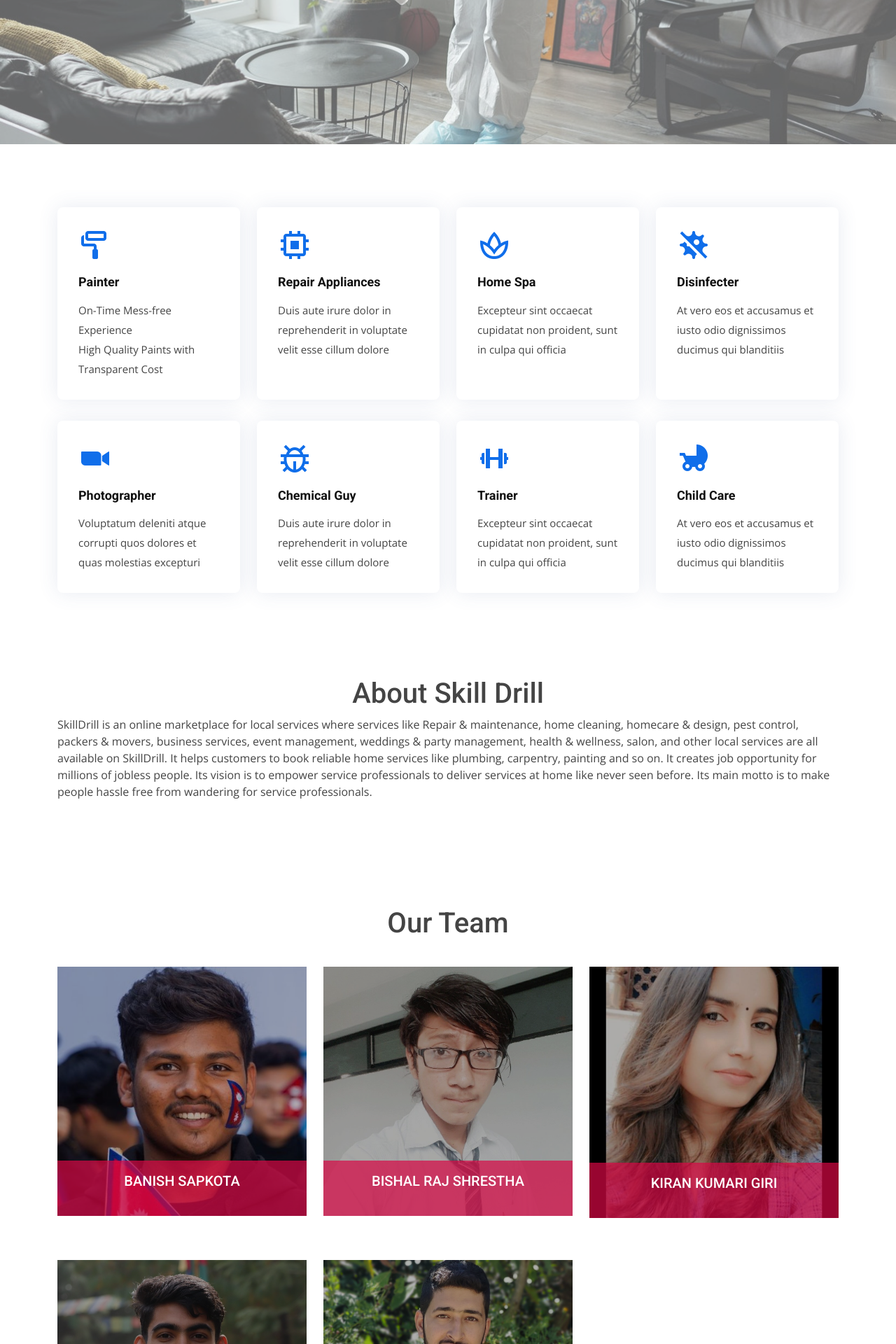
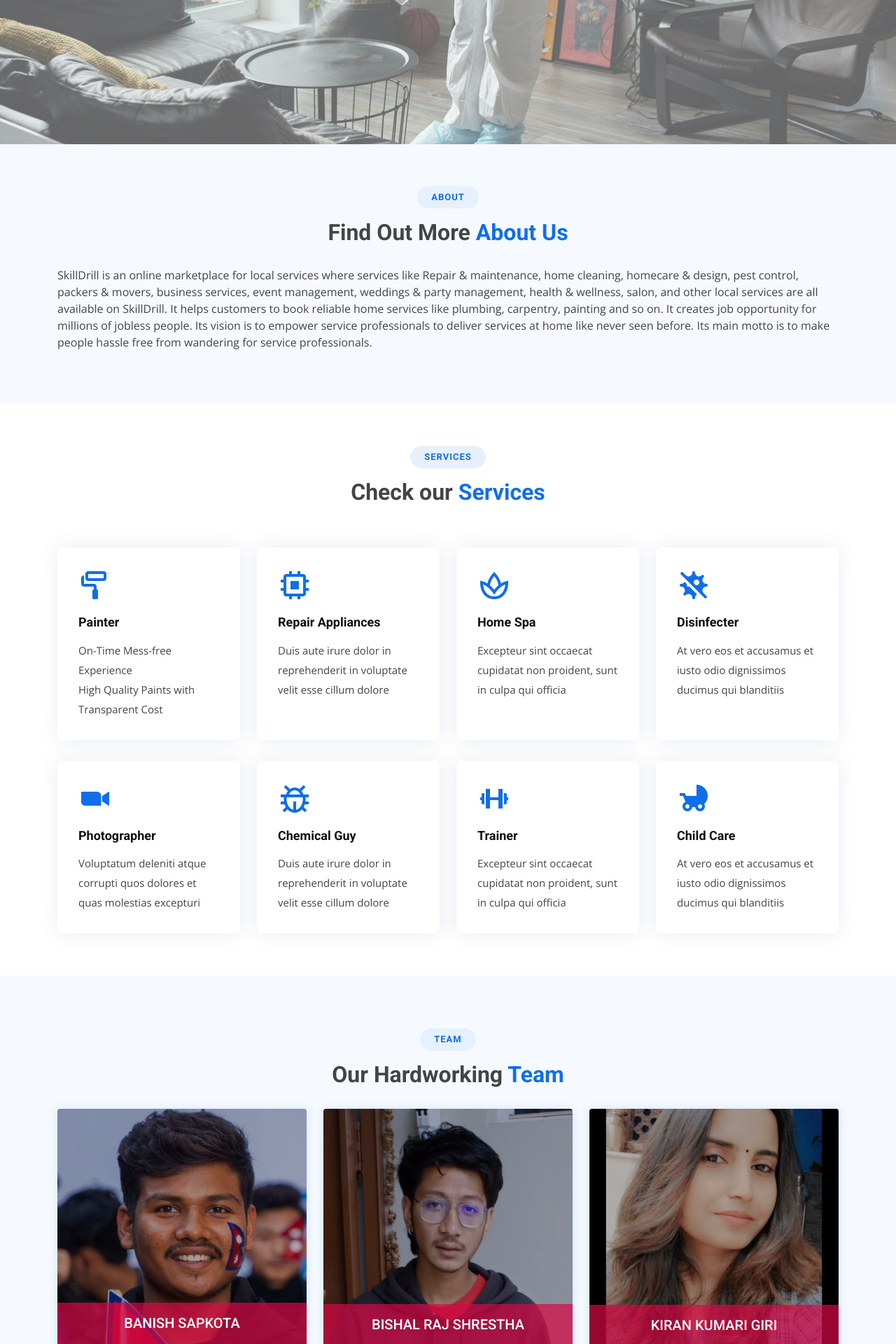
Before and after one commit to Real-World-Project/SkillDrill, a Django app: page / in a window 1280 px wide. Shown: the part 520-2440 px from the top of the page at 70% size. Run offline with Django 3.2, Linux system fonts and the light colour scheme; some libraries are stand-ins or nearby versions.

Commit message:
landing_page

```diff
--- a/home/templates/home/home.html
+++ b/home/templates/home/home.html
@@ -19,12 +19,35 @@
    </div>
  </section><!-- End Hero -->
 
+ <!-- Our Team section -->
+
+ <!-- ======= About Section ======= -->
+     <section id="about" class="about section-bg">
+      <div class="container" data-aos="fade-up">
+       <div class="section-title">
+        <h2>About</h2>
+        <h3>Find Out More <span>About Us</span></h3>
+      </div>
+      <p>
+           SkillDrill is an online marketplace for local services where services like Repair & maintenance, home cleaning,
+           homecare & design, pest control, packers & movers, business services, event management, weddings & party management,
+           health & wellness, salon, and other local services are all available on SkillDrill. It helps customers to book reliable
+           home services like plumbing, carpentry, painting and so on. It creates job opportunity for millions of jobless people.
+           Its vision is to empower service professionals to deliver services at home like never seen before. Its main motto is to make
+           people hassle free from wandering for service professionals.
+      </p>
+    </div>
+  </section>
+
  <main id="main">
 
      <!-- ======= Featured Services Section Bishal ======= -->
      <section id="featured-services" class="featured-services">
        <div class="container" data-aos="fade-up">
-
+         <div class="section-title">
+           <h2>Services</h2>
+           <h3>Check our <span>Services</span></h3>
+        </div>
          <div class="row">
            <div class="col-md-6 col-lg-3 d-flex align-items-stretch mb-5 mb-lg-0">
              <div class="icon-box" data-aos="fade-up" data-aos-delay="100">
@@ -97,31 +120,14 @@
      </section><!-- End Featured Services Section -->
 
    <!-- Our Team section -->
-
-    <section id="about">
-        <div class="container" data-aos="fade-up">
-          <h1 class="text-center">About Skill Drill</h1>
-          <div class="text">
-              <p>
-                  SkillDrill is an online marketplace for local services where services like Repair & maintenance, home cleaning,
-                  homecare & design, pest control, packers & movers, business services, event management, weddings & party management,
-                  health & wellness, salon, and other local services are all available on SkillDrill. It helps customers to book reliable
-                  home services like plumbing, carpentry, painting and so on. It creates job opportunity for millions of jobless people.
-                  Its vision is to empower service professionals to deliver services at home like never seen before. Its main motto is to make
-                  people hassle free from wandering for service professionals.
-              </p>
-          </div>
-        </div>
-    </section>
-
-   <!-- Our Team section -->
-   <section id="our-team">
+   <section id="team" class="team section-bg">
       <div id="rs-team" class="rs-team fullwidth-team pt-100 pb-70 mt-3">
-          <div class="container" data-aos="fade-up">
-              <h1 class="text-center">Our Team</h1>
+          <div class="container section-title" data-aos="fade-up">
+              <h2>Team</h2>
+              <h3>Our Hardworking <span>Team</span></h3>
               <div class="row">
                   <div class="col-lg-4 col-md-6">
-                      <div class="team-item">
+                      <div class="member team-item">
                           <div class="team-img">
                               <img src="{% static 'img/team/banish.jpg' %}" alt="team Image">
                               <div class="normal-text">
@@ -158,7 +164,7 @@
                       </div>
                   </div>
                   <div class="col-lg-4 col-md-6">
-                      <div class="team-item">
+                      <div class="member team-item">
                           <div class="team-img">
                               <img src="{% static 'img/team/bishal.jpg' %}" alt="team Image">
                               <div class="normal-text">
@@ -195,7 +201,7 @@
                       </div>
                   </div>
                   <div class="col-lg-4 col-md-6">
-                      <div class="team-item">
+                      <div class="member team-item">
                           <div class="team-img">
                               <img src="{% static 'img/team/kiran.jpg' %}" alt="team Image">
                               <div class="normal-text">
@@ -232,7 +238,7 @@
                       </div>
                   </div>
                   <div class="col-lg-4 col-md-6">
-                      <div class="team-item">
+                      <div class="member team-item">
                           <div class="team-img">
                               <img src="{% static 'img/team/sagar.jpg' %}" alt="team Image">
                               <div class="normal-text">
@@ -269,7 +275,7 @@
                       </div>
                   </div>
                   <div class="col-lg-4 col-md-6">
-                      <div class="team-item">
+                      <div class="member team-item">
                           <div class="team-img">
                               <img src="{% static 'img/team/achbj.jpg' %}" alt="team Image">
                               <div class="normal-text">
--- a/skilldrill/templates/layout.html
+++ b/skilldrill/templates/layout.html
@@ -65,9 +65,9 @@
       <ul>
         <li><a class="nav-link scrollto active" href="#hero">Home</a></li>
         <li><a class="nav-link scrollto" href="#about">About</a></li>
-        <li><a class="nav-link scrollto" href="#services">Services</a></li>
+        <li><a class="nav-link scrollto" href="#featured-services">Services</a></li>
         <li><a class="nav-link scrollto " href="#portfolio">Professionals</a></li>
-        <li><a class="nav-link scrollto" href="#our-team">Team</a></li>
+        <li><a class="nav-link scrollto" href="#team">Team</a></li>
         <!-- Dropdown Menu Rakhne bhaye -->
         <!-- <li class="dropdown"><a href="#"><span>Drop Down</span> <i class="bi bi-chevron-down"></i></a>
           <ul>
@@ -87,6 +87,10 @@
           </ul>
         </li>-->
         <li><a class="nav-link scrollto" href="#contact">Contact</a></li>
+        <li><button type="button" class="btn btn-dark">
+          <a class="text text-light" href="#login">Login</a>
+
+        </button></li>
       </ul>
       <i class="bi bi-list mobile-nav-toggle"></i>
     </nav><!-- .navbar -->
```
Also changed, not shown: skilldrill/static/img/team/bishal.jpg.
